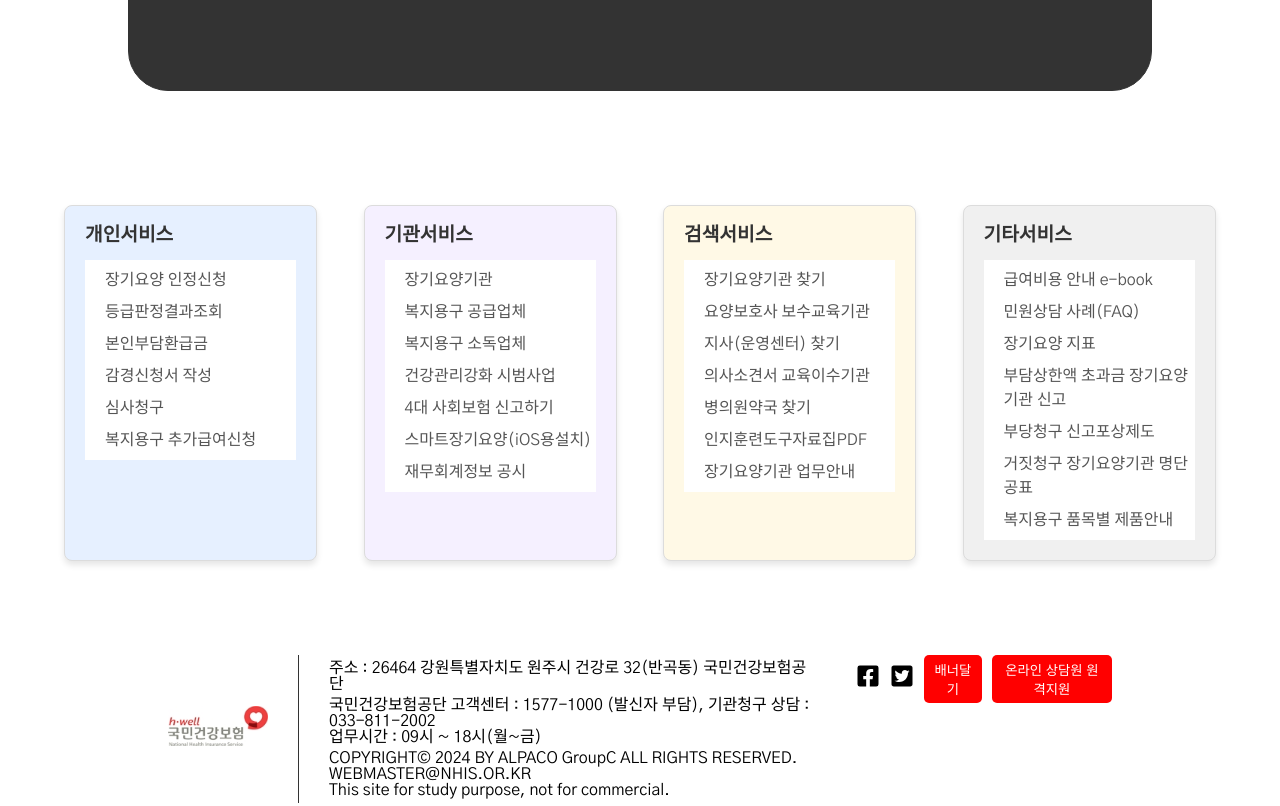
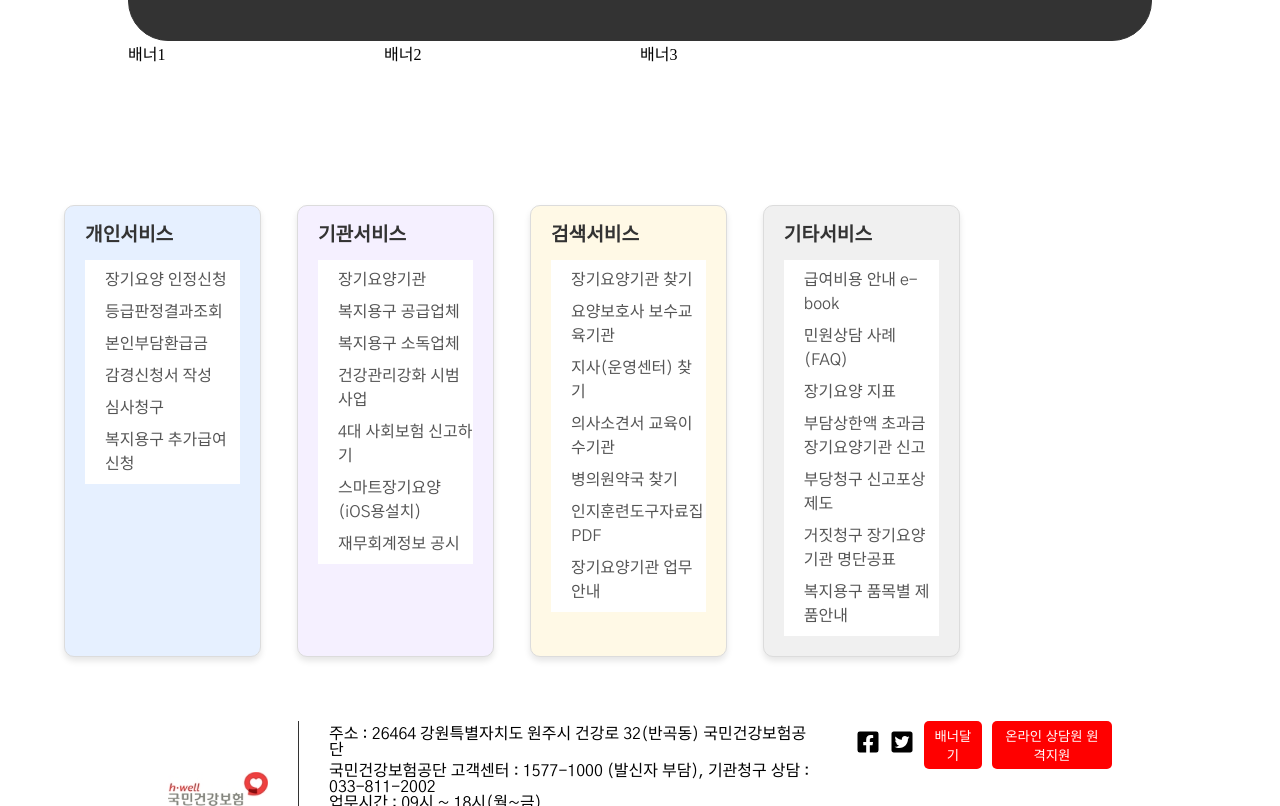
Before and after one commit to Dabom-Ahn/groupC_health, a React (Vite) app: page / in a window 1280 px wide. Shown: the part 854-1660 px from the top of the page. Built offline with nearby package versions, Linux system fonts and the light colour scheme.

Commit message:
1028 15시

```diff
--- a/src/components/common/Footer/Footer.jsx
+++ b/src/components/common/Footer/Footer.jsx
@@ -5,11 +5,13 @@ import FooterSite from './FooterSite';
 export default function Footer() {
 	return (
 		<footer className='footer'>
-			<div className='upperfooter'>
-				<FooterInfo />
-				<FooterSNS />
-			</div>
-			<FooterSite />
+			<section className='footer'>
+				<div className='upperfooter'>
+					<FooterInfo />
+					<FooterSNS />
+				</div>
+				<FooterSite />
+			</section>
 		</footer>
 	);
 }
--- a/src/components/main/Home.jsx
+++ b/src/components/main/Home.jsx
@@ -1,13 +1,13 @@
 import MainNav from './maindetail/MainNav/MainNav';
-import FirstFollow from './maindetail/FirstVisit/FirstFollow';
 import LastNav from './maindetail/LastNav/LastNav';
 
 export default function Home() {
 	return (
-		<main>
-			<MainNav />
-			<FirstFollow />
-			<LastNav />
+		<main className='main'>
+			<section className='main'>
+				<MainNav />
+				<LastNav />
+			</section>
 		</main>
 	);
 }
--- a/src/components/main/maindetail/LastNav/LastNav.jsx
+++ b/src/components/main/maindetail/LastNav/LastNav.jsx
@@ -13,7 +13,7 @@ export default function LastNav() {
 	};
 
 	return (
-		<section className='lastNavSec'>
+		<section className='lastNav'>
 			<div className='lastNav'>
 				{lastNavData.map((service, index) => (
 					<div key={index} className='navSection'>
--- a/src/components/main/maindetail/MainNav/MainNav.jsx
+++ b/src/components/main/maindetail/MainNav/MainNav.jsx
@@ -2,6 +2,7 @@ import { useState } from 'react';
 import MainNavBtn from './MainNavBtn';
 import ColorChanger from '../../../common/ColorChanger';
 import FirstFollow from '../FirstVisit/FirstFollow';
+import NoticeBanner from '../NoticeBanner/NoticeBanner';
 
 export default function MainNav() {
 	const navArr = ['client', 'manager'];
@@ -21,13 +22,12 @@ export default function MainNav() {
 					</div>
 				)}
 			</ColorChanger>
-
 			<div className='firstfollow' onClick={toggleGallery} style={{ cursor: 'pointer' }}>
 				<p>노인장기요양보험이란</p>
 			</div>
-
 			{/* FirstFollow 컴포넌트를 추가하고, showGallery와 toggleGallery를 전달 */}
 			<FirstFollow showGallery={showGallery} toggleGallery={toggleGallery} />
+			<NoticeBanner />
 		</section>
 	);
 }
--- /dev/null
+++ b/src/components/main/maindetail/NoticeBanner/NoticeBanner.jsx
@@ -0,0 +1,9 @@
+export default function NoticeBanner() {
+	return (
+		<div className='noticeBanner'>
+			<div className='banner1'>배너1</div>
+			<div className='banner2'>배너2</div>
+			<div className='banner3'>배너3</div>
+		</div>
+	);
+}
--- a/src/styles/common/_footer.scss
+++ b/src/styles/common/_footer.scss
@@ -1,5 +1,6 @@
 .footer {
 	width: 100vw;
+	height: 20vh;
 	background-color: #fff;
 	padding: 50px;
 	font: 300 1rem/1 'Gothic A1';
--- a/src/styles/index.scss
+++ b/src/styles/index.scss
@@ -14,8 +14,10 @@ $mobile: 599px;
 //main
 @import './main/home';
 @import './main/mainnav';
+@import './main/noticebanner';
 @import './main/firstfollow';
 @import './main/lastnav';
 
 //sub
 @import './sub/client';
+@import './sub/subdetail/subnoticebanner';
--- a/src/styles/main/_home.scss
+++ b/src/styles/main/_home.scss
@@ -1,4 +1,4 @@
 .main {
-	width: 100%;
-	padding: 10vh 15vw;
+	width: 100vw;
+	height: 100vw;
 }
--- a/src/styles/main/_lastnav.scss
+++ b/src/styles/main/_lastnav.scss
@@ -1,19 +1,17 @@
-.lastNavSec {
-	width: 100vw;
+.lastNav {
+	width: 80vw;
 	height: 50vh;
+	display: flex;
+	flex-wrap: wrap;
+	justify-content: space-between;
 
 	.lastNav {
-		display: flex;
-		flex-wrap: wrap;
-		justify-content: space-between;
-		gap: 20px;
 		margin: 5vw;
 
 		.navSection {
-			width: 22%; /* 각 섹션의 너비를 퍼센트로 지정 */
-			background-color: #f9f9f9; /* 기본 배경색 */
-			border-radius: 8px;
-			box-shadow: 0 4px 6px rgba(0, 0, 0, 0.1); /* 그림자 추가 */
+			width: 22%;
+			border-radius: 10px;
+			box-shadow: 0 4px 6px rgba(0, 0, 0, 0.1);
 			padding: 20px;
 			border: 1px solid #dcdcdc;
 			display: flex;
--- /dev/null
+++ b/src/styles/main/_noticebanner.scss
@@ -0,0 +1,12 @@
+.noticeBanner {
+	width: 80vw;
+	height: auto;
+	display: flex;
+
+	.banner1,
+	.banner2,
+	.banner3 {
+		width: 20vw;
+		height: 40vh;
+	}
+}
```
Also changed, not shown: src/styles/sub/subdetail/_subnoticebanner.scss (renamed from src/styles/sub/subdetail/_noticebanner.scss).
